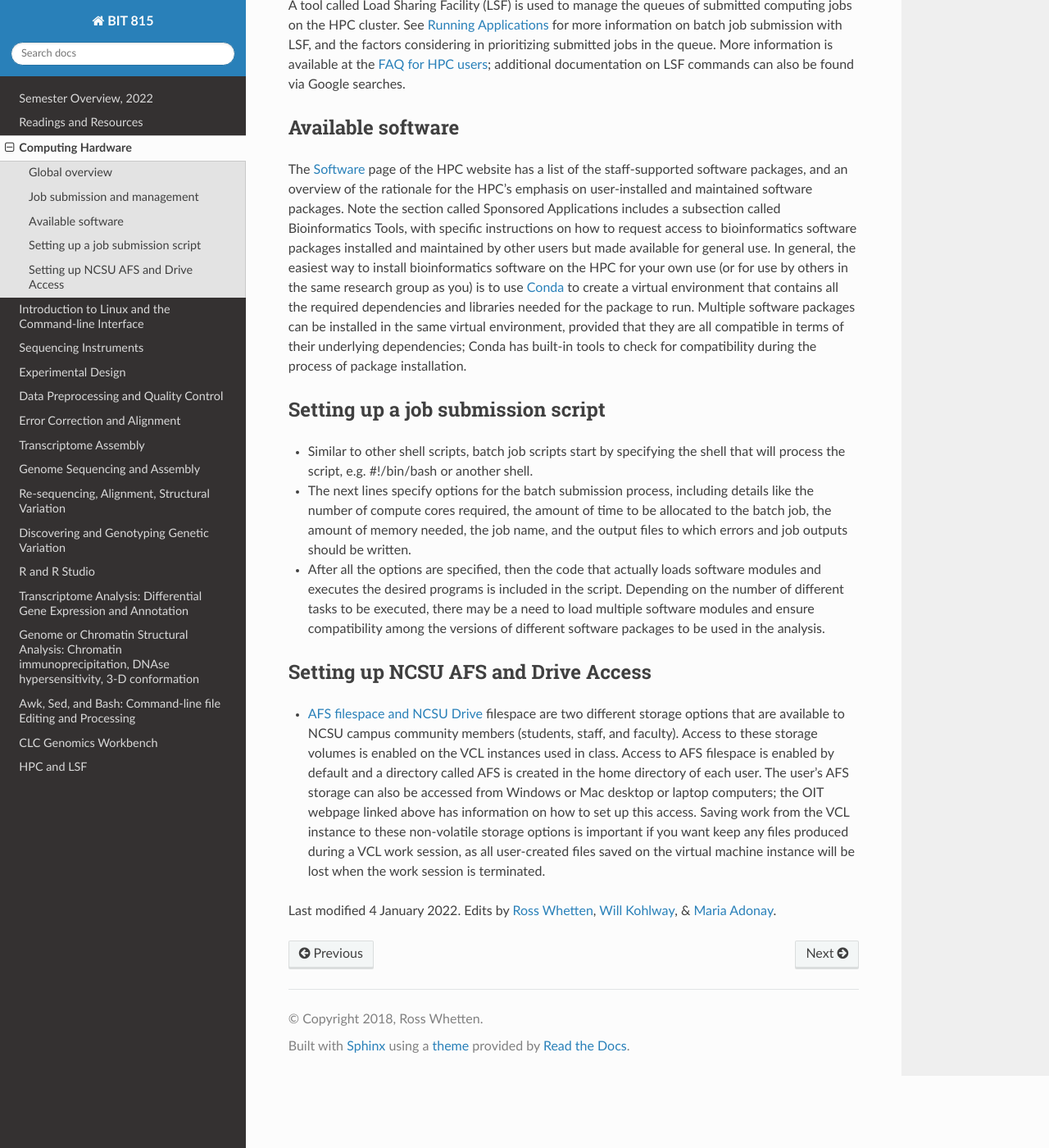
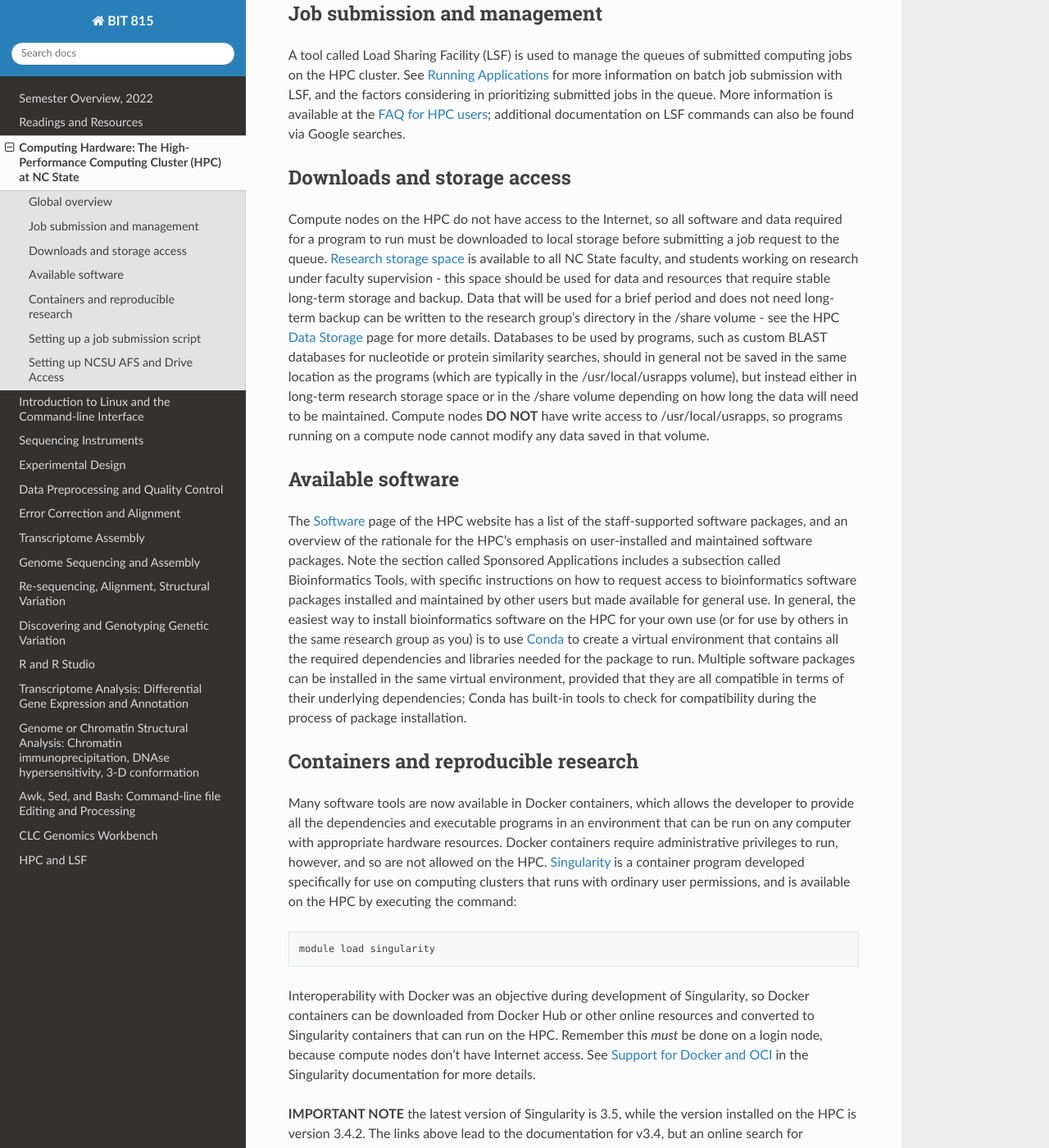
Before and after one commit to rwhetten/DeepSeqAnalysis, a Sphinx documentation site: the page built from docs/source/hardware.rst, in a window 1280 px wide and 1400 px high, scrolled down 533 px. Shown: the whole window at 82% size. Built offline with Sphinx 7.4.7 and the Read the Docs theme 2.0.0, drawn with Linux system fonts in a browser that asks for light colours; some of the changed text lies outside the part shown.

Commit message:
Update hardware.rst
update information on storage access, containers, and documentation

```diff
--- a/docs/source/hardware.rst
+++ b/docs/source/hardware.rst
@@ -3,14 +3,14 @@
 
 
 
-Computing Hardware
-==================
+Computing Hardware: The High-Performance Computing Cluster (HPC) at NC State
+============================================================================
 
 Global overview
 ***************
 
 1. Accounts on the HPC are available to those with an NCSU Unity ID - see `Get Access <https://projects.ncsu.edu/hpc/Accounts/GetAccess.php>`_ for information.
-2. Connect to the HPC via login.hpc.ncsu.edu using Terminal (macOS) or MobaXterm (Windows) for a command-line interface
+2. Connect to the HPC via ssh to your <UnityID>@login.hpc.ncsu.edu using Terminal (macOS) or MobaXterm (Windows) for a command-line interface
 3. Create a job submission script file that contains the commands you want to execute
 4. Submit the job script to the appropriate queue and wait until the job is complete
 5. Transfer the output data back to your office workstation for further analysis, or write another job submission script to carry out more analysis on the HPC.
@@ -20,11 +20,30 @@ Job submission and management
 
 A tool called Load Sharing Facility (LSF) is used to manage the queues of submitted computing jobs on the HPC cluster. See `Running Applications <https://projects.ncsu.edu/hpc/Documents/LSF.php>`_ for more information on batch job submission with LSF, and the factors considering in prioritizing submitted jobs in the queue. More information is available at the `FAQ for HPC users <https://projects.ncsu.edu/hpc/Documents/HowTo.php>`_; additional documentation on LSF commands can also be found via Google searches.
 
+Downloads and storage access
+****************************
+
+Compute nodes on the HPC do not have access to the Internet, so all software and data required for a program to run must be downloaded to local storage before
+submitting a job request to the queue. `Research storage space <https://oit.ncsu.edu/my-it/teaching-research/research-storage/>`_ is available to all NC State faculty, and students working on research under faculty supervision - this space should be used for data and resources that require stable long-term storage and backup. Data that will be used for a brief period and does not need long-term backup can be written to the research group's directory in the /share volume - see the HPC `Data Storage <https://projects.ncsu.edu/hpc/Documents/Storage.php>`_ page for more details. Databases to be used by programs, such as custom BLAST databases for nucleotide or protein similarity searches, should in general not be saved in the same location as the programs (which are typically in the /usr/local/usrapps volume), but instead either in long-term research storage space or in the /share volume depending on how long the data will need to be maintained. Compute nodes **DO NOT** have write access to /usr/local/usrapps, so programs running on a compute node  cannot modify any data saved in that volume.
+
+
 Available software
 ******************
 
 The `Software <https://projects.ncsu.edu/hpc/Software/Software.php>`_ page of the HPC website has a list of the staff-supported software packages, and an overview of the rationale for the HPC's emphasis on user-installed and maintained software packages. Note the section called Sponsored Applications includes a subsection called Bioinformatics Tools, with specific instructions on how to request access to bioinformatics software packages installed and maintained by other users but made available for general use. In general, the easiest way to install bioinformatics software on the HPC for your own use (or for use by others in the same research group as you) is to use `Conda <https://projects.ncsu.edu/hpc/Software/Apps.php?app=Conda>`_ to create a virtual environment that contains all the required dependencies and libraries needed for the package to run. Multiple software packages can be installed in the same virtual environment, provided that they are all compatible in terms of their underlying dependencies; Conda has built-in tools to check for compatibility during the process of package installation.
 
+Containers and reproducible research
+************************************
+
+Many software tools are now available in Docker containers, which allows the developer to provide all the dependencies and executable programs in an environment that can be run on any computer with appropriate hardware resources. Docker containers require administrative privileges to run, however, and so are not allowed on the HPC. `Singularity <https://sylabs.io/guides/3.4/user-guide/quick_start.html>`_ is a container program developed specifically for use on computing clusters that runs with ordinary user permissions, and is available on the HPC by executing the command::
+
+	module load singularity
+
+Interoperability with Docker was an objective during development of Singularity, so Docker containers can be downloaded from Docker Hub or other online resources and converted to Singularity containers that can run on the HPC. Remember this *must* be done on a login node, because compute nodes don't have Internet access. See `Support for Docker and OCI <https://sylabs.io/guides/3.4/user-guide/singularity_and_docker.html>`_ in the Singularity documentation for more details.
+
+**IMPORTANT NOTE** the latest version of Singularity is 3.5, while the version installed on the HPC is version 3.4.2. The links above lead to the documentation for v3.4, but an online search for Singularity containers will lead to the latest version of the documentation - take note of the version of documentation that you read, because there may be some functionalities in v3.5 that don't exist in v3.4.
+
+Cardiff University is developing `An Introduction to Containers and Singularity <https://arcca.github.io/intro_singularity/index.html>`_ - although the site is not yet complete, it already has useful information and guidance.
 
 Setting up a job submission script
 **********************************
```
